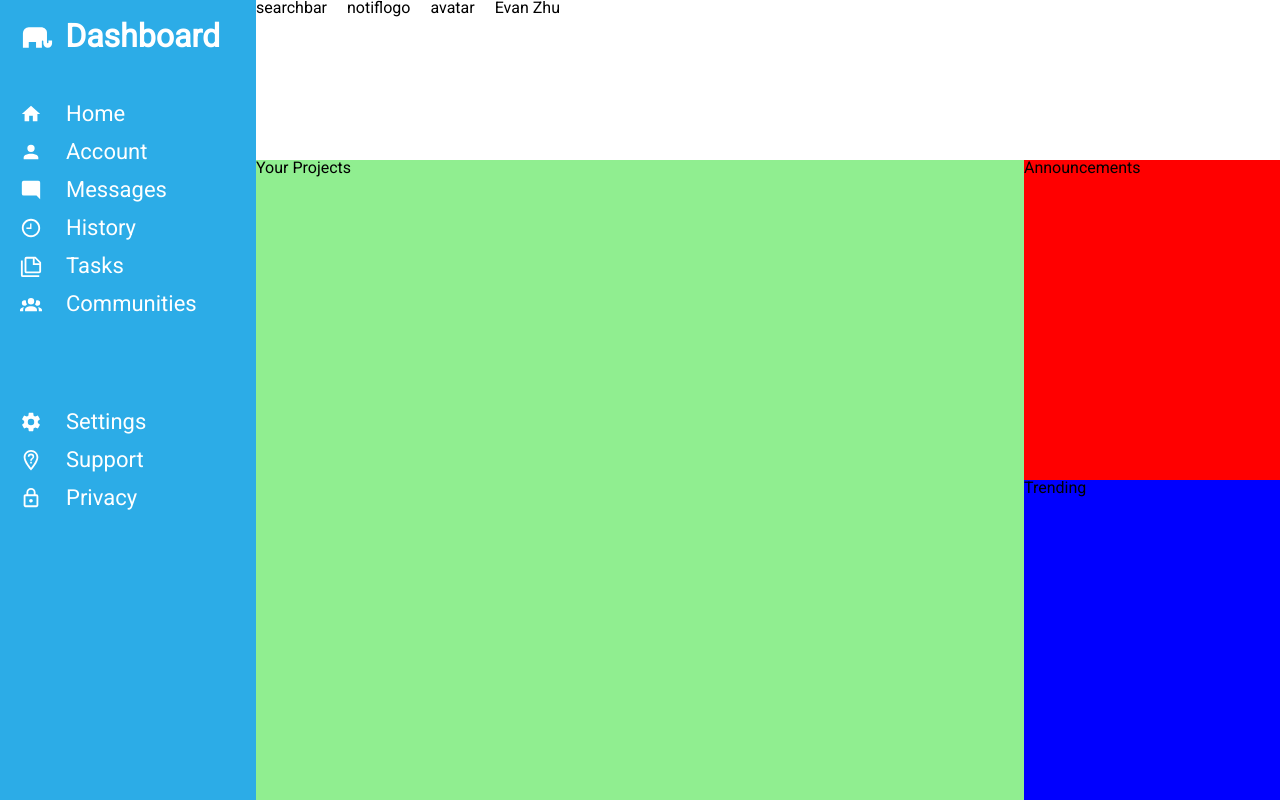
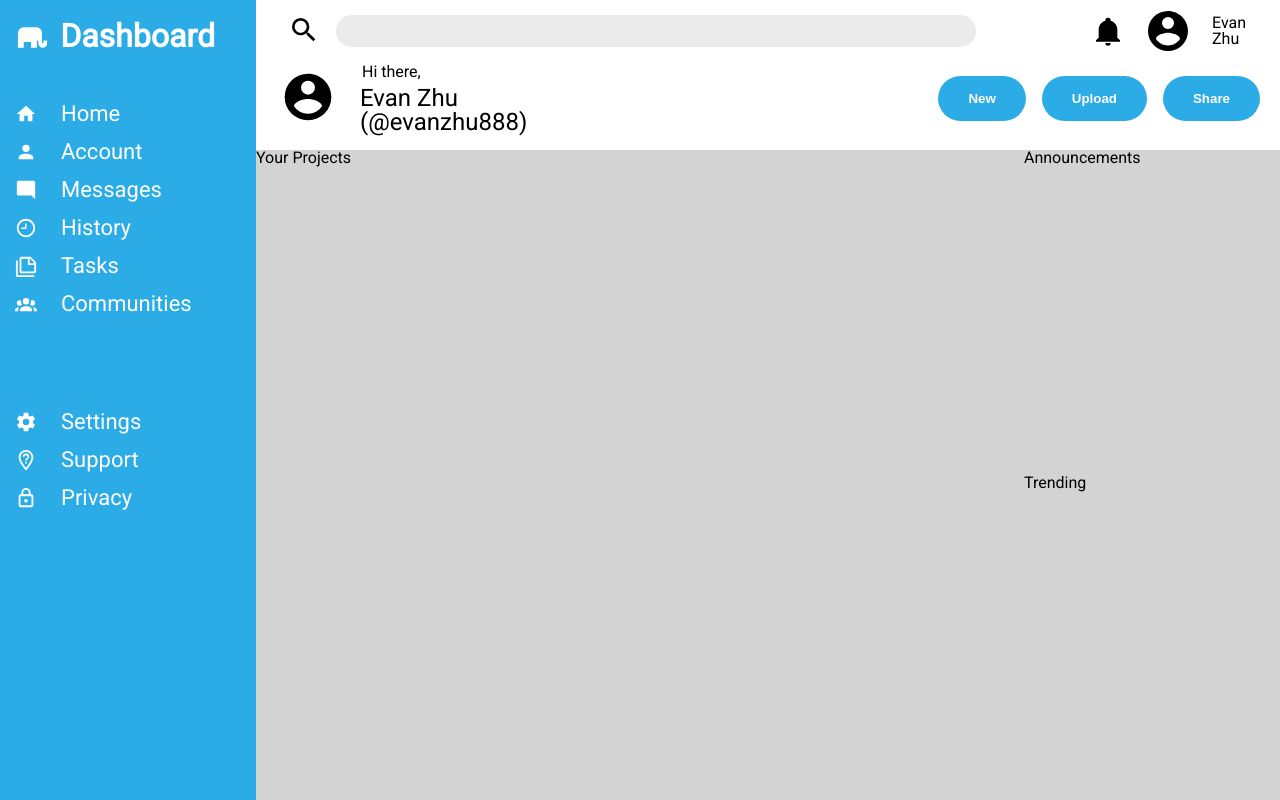
Before and after one commit to evanzhu888/admindashboard, a plain HTML site: page index.html in a window 1280 px wide. Drawn offline with Linux system fonts and the light colour scheme.

Commit message:
Create header

```diff
--- a/index.html
+++ b/index.html
@@ -13,13 +13,27 @@
 
         <div class = "header">
             <div class = "topheader">
-                <div class = "searchbar">searchbar</div>
-                <div class = "notif">notiflogo</div>
-                <div class = "avatar">avatar</div>
-                <div class = "name">Evan Zhu</div>
+                <div class = "searchbar">
+                    <button class = "search"><img src="img/magnify.svg" style = "height: 2rem" alt=""></button>
+                    <input type = "search" class = "searching">
+                </div>
+                <div class = "notif"><img src="img/bell.svg" style = "height: 2rem" alt=""></div>
+                <div class = "avatar"><img src="img/account-circle.svg" style = "height: 3rem" alt=""></div>
+                <div class = "name" style = "font-size: 1rem;">Evan<br>Zhu</br></div>
             </div>
             <div class = "bottomheader">
-
+                <div class = "left">
+                    <div class = "avatar2"><img src="img/account-circle.svg" style = "height: 3.5rem" alt=""></div>
+                    <div class = "greeting">
+                        <div class = "hi">Hi there,</div>
+                        <div class = "ezhu">Evan Zhu (@evanzhu888)</div>
+                    </div>
+                </div>
+                <div class = "buttons">
+                    <button class = "blue">New</button>
+                    <button class = "blue">Upload</button>
+                    <button class = "blue">Share</button>
+                </div>
             </div>
         </div>
 
--- a/styles.css
+++ b/styles.css
@@ -54,16 +54,17 @@ table {
 
 body {
     margin: 0;
+
 }
 
 .container {
     min-height: 100vh;
-    width: 100vw;
+    min-width: 100vw;
     display: grid;
     grid-template-columns: 1fr 3fr 1fr;
-    grid-template-rows: 1fr 2fr 2fr;
+    grid-template-rows: 150px 1fr 1fr;
 }
-
+/* Header*/
 .header {
     grid-column: 2 / 4;
     grid-row: 1 / 2;
@@ -77,10 +78,84 @@ body {
     gap: 20px;
 }
 
+.notif {
+    padding-left: 6rem;
+}
 .bottomheader {
-    grid-row: 2;
+    display: flex;
+    align-items: center;
+    justify-content: space-between;
+    gap: 30vw;
+    padding-bottom: 1rem;
 }
 
+.left {
+    display: flex;
+    align-items: center;
+    gap: 1.5rem;
+    padding-left: 1.5rem;
+}
+.greeting {
+    display: flex;
+    flex-direction: column;
+    align-items: start;
+}
+.hi {
+    padding: 2px;
+    padding-bottom: 6px;
+}
+.ezhu {
+    font-size: 1.5rem;
+}
+
+.searching {
+    border-radius: 25px;
+    width: 50vw;
+    height: 2rem;
+}
+
+.search {
+    padding-left: 2rem;
+    padding-right: 1rem;
+}
+
+.notif {
+    display: flex;
+    align-items: center;
+}
+.searchbar, .avatar, .name {
+    display: flex;
+    align-items: center;
+}
+
+.searching {
+    border: none;
+    background-color: rgb(235, 235, 235);
+}
+
+.buttons {
+    display: flex;
+    gap: 1rem;
+    padding-right: 20px;
+}
+button {
+    border: none;
+    background-color: white;
+    font-weight: bold;
+}
+
+.blue {
+    background-color: #10a1e4e1;
+    border-radius: 25px;
+    color: white;
+    padding: 15px 30px;
+}
+
+ .left {
+     display: flex;
+ }
+
+/* Side bar*/
 .sidebar {
     background-color: #10a1e4e1;
     grid-column: 1;
@@ -88,8 +163,7 @@ body {
     color: white;
     display: flex;
     flex-direction: column;
-    padding-top:20px;
-    padding-left: 20px;
+    padding: 20px 20px 0px 15px;
     align-items: start;
 }
 
@@ -120,21 +194,22 @@ li {
 }
 
 .projects {
-    background-color: lightgreen;
     grid-row: 2 / 4;
     grid-column: 2;
 }
 
 .announce {
-    background-color: red;
     grid-column: 3;
     grid-row: 2;
 }
 
 .trend {
-    background-color: blue;
     grid-column: 3;
     grid-row: 3;
+}
+
+.projects, .trend, .announce {
+    background-color: lightgray;
 }
 .svg {
     height: 22px;
```
Also changed, not shown: img/account-circle.svg (added), img/bell.svg (added), img/magnify.svg (added), 1 other file.
